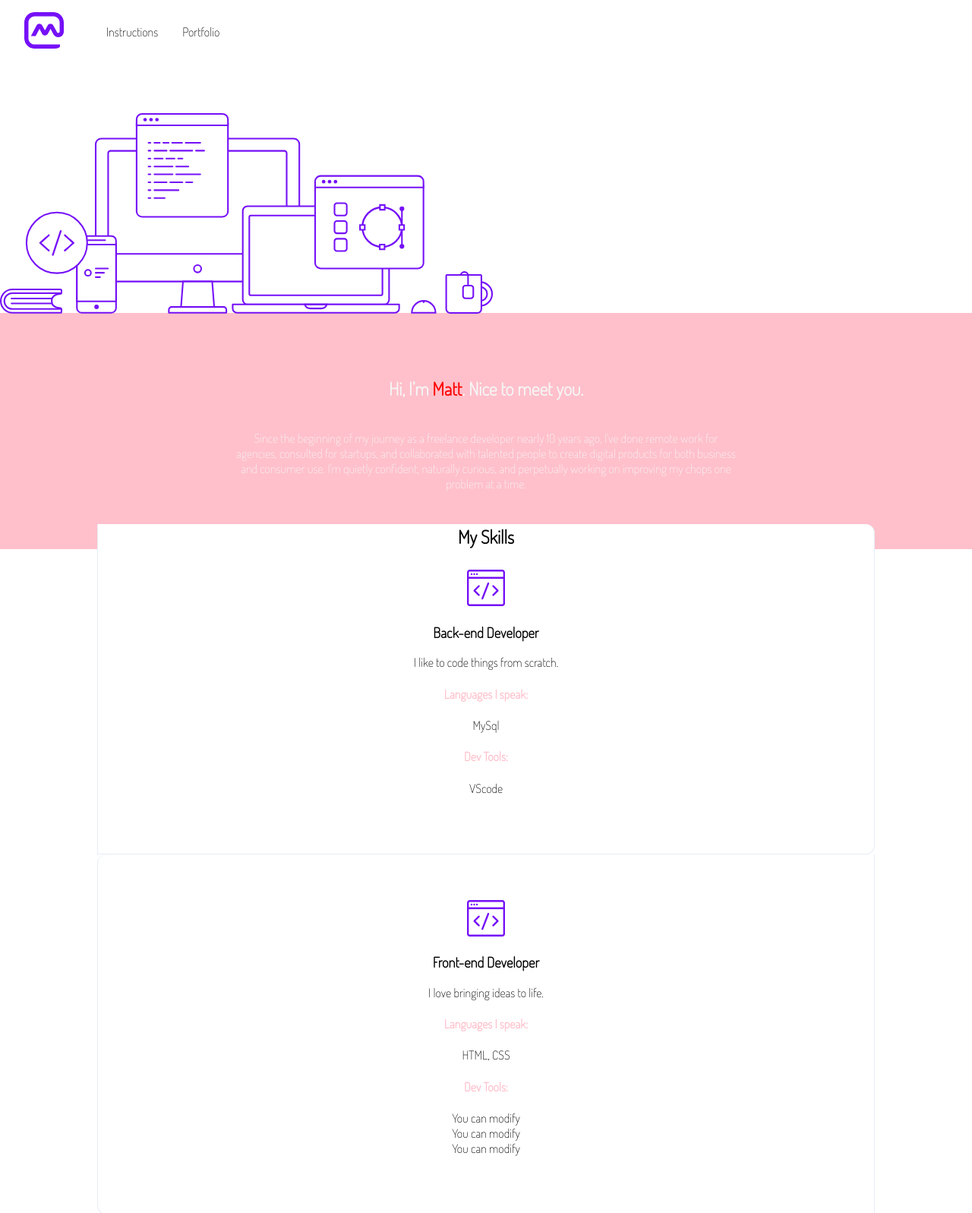
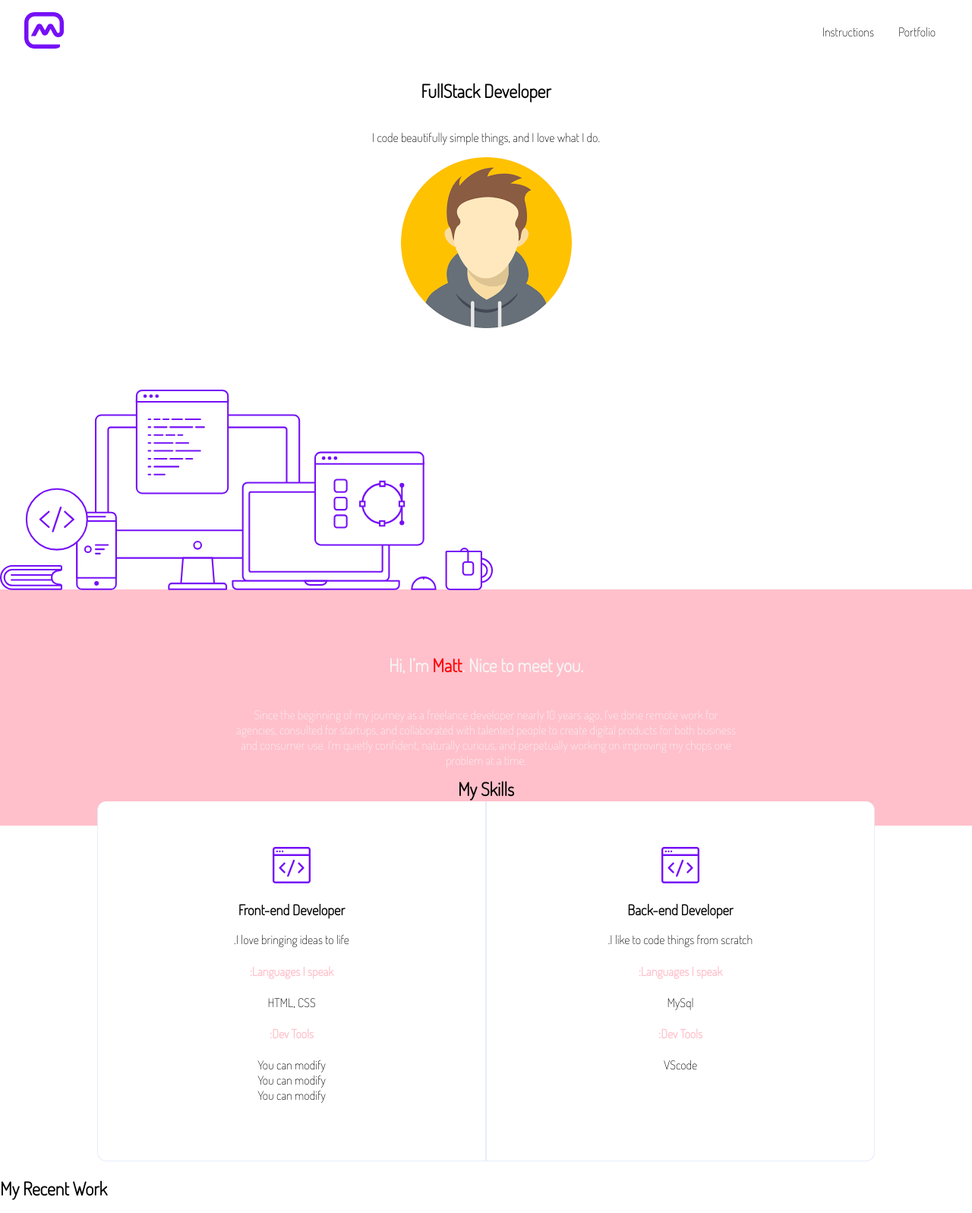
Before and after one commit to WildCodeSchool-2024-02/JS-Nantes-checkpoint-1-RamCSS-II, a website: page site/portfolio.html in a window 1280 px wide. Shown: the top 1597 px of the page at 76% size. Drawn offline with Linux system fonts and the light colour scheme.

Commit message:
finish basic steps CSS part 2

```diff
--- a/site/css/portfolio.css
+++ b/site/css/portfolio.css
@@ -108,3 +108,43 @@ p {
 .purple-text {
   color: var(--purple);
 }
+
+/* For screen above 700px */
+@media screen and (min-width: 700px) {
+  header>nav {
+    display: flex;
+    justify-content: space-between;
+  }
+
+  #title-section {
+    display: flex;
+    flex-direction: column;
+    align-items: center;
+  }
+
+  .skills {
+    display: grid;
+    grid-template-columns: 1fr 1fr;
+    direction: rtl;
+  }
+
+  .skills h2 {
+    grid-column: 1 / span 2;
+  }
+
+
+}
+
+/* For screen under 700px */
+@media screen and (max-width: 700px) {
+  .desktop img {
+    display: none;
+  }
+
+  .skills {
+    display: flex;
+    flex-direction: column-reverse;
+  }
+
+
+}
--- a/site/portfolio.html
+++ b/site/portfolio.html
@@ -1,5 +1,6 @@
 <!DOCTYPE html>
 <html lang="en">
+
 <head>
   <meta charset="utf-8">
   <meta name="viewport" content="width=device-width, initial-scale=1, shrink-to-fit=no">
@@ -22,6 +23,11 @@
   <main>
     <!-- First banner with title, description, avatar and image desktop -->
     <!-- You can use the avatar image on the folder image -->
+    <section id="title-section">
+      <h1>FullStack Developer</h1>
+      <p>I code beautifully simple things, and I love what I do.</p>
+      <img src="image/avatar-bis.png" alt="developer avatar" />
+    </section>
     <section>
       <figure class="desktop">
         <img src="image/desktop.svg" alt="desktop" />
@@ -32,7 +38,10 @@
     <article>
       <section class="description pink-bg">
         <h1>Hi, I’m <span id="firstname">Matt</span>. Nice to meet you.</h1>
-          <p>Since the beginning of my journey as a freelance developer nearly 10 years ago, I've done remote work for agencies, consulted for startups, and collaborated with talented people to create digital products for both business and consumer use. I'm quietly confident, naturally curious, and perpetually working on improving my chops one problem at a time.</p>
+        <p>Since the beginning of my journey as a freelance developer nearly 10 years ago, I've done remote work for
+          agencies, consulted for startups, and collaborated with talented people to create digital products for both
+          business and consumer use. I'm quietly confident, naturally curious, and perpetually working on improving my
+          chops one problem at a time.</p>
       </section>
     </article>
 
@@ -73,7 +82,7 @@
       <section class="box">
         <img src="https://mattfarley.ca/img/logos/kybercore.svg" alt="logo-entreprise" />
         <p>Next level plug and play chassis systems for custom do-it-yourself lightsaber builds.</p>
-            <a class="disabled" >In development</a>
+        <a class="disabled">In development</a>
       </section>
       <section class="box">
         <img src="https://mattfarley.ca/img/logos/basin.svg" alt="logo-entreprise" />
@@ -88,7 +97,7 @@
       <section class="box">
         <img src="https://mattfarley.ca/img/logos/dovetail.svg" alt="logo-entreprise" />
         <p>A space and member management solution for coworking communities both big and small.</p>
-            <a class="disabled" >Shutdown in 2017</a>
+        <a class="disabled">Shutdown in 2017</a>
       </section>
     </article>
   </main>
@@ -98,4 +107,5 @@
   </footer>
   <script src="js/portfolio.js"></script>
 </body>
+
 </html>
```
Lines whose indentation alone changed are shown as unchanged.
